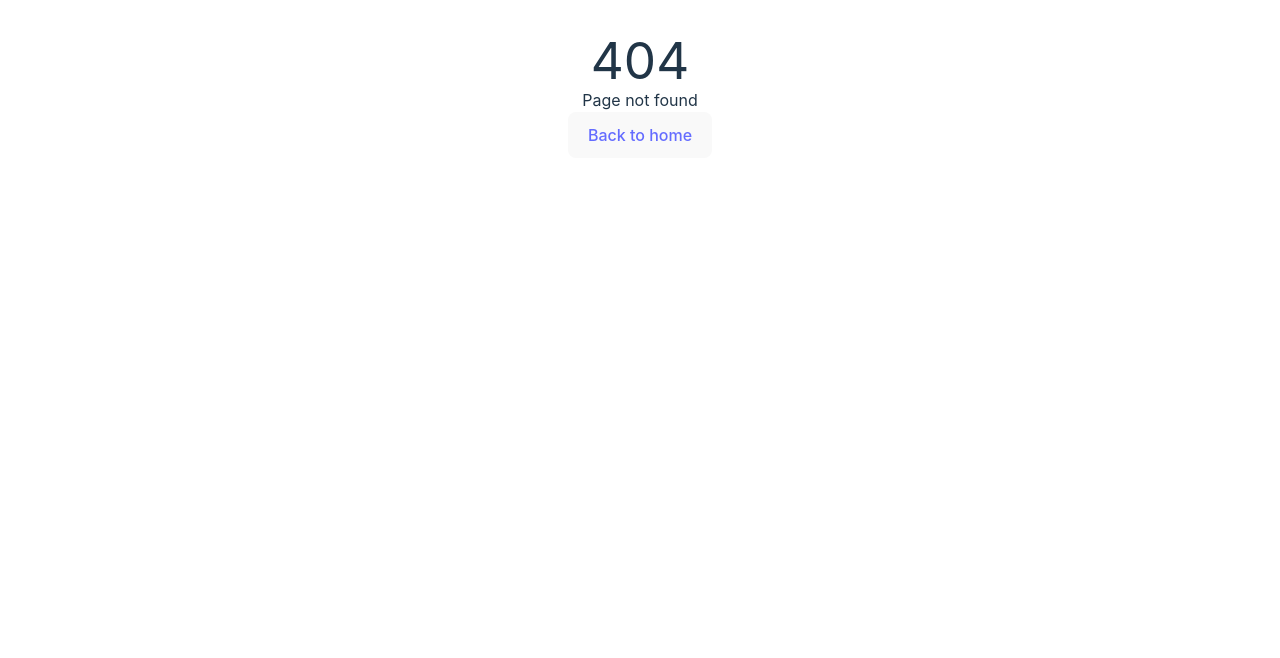
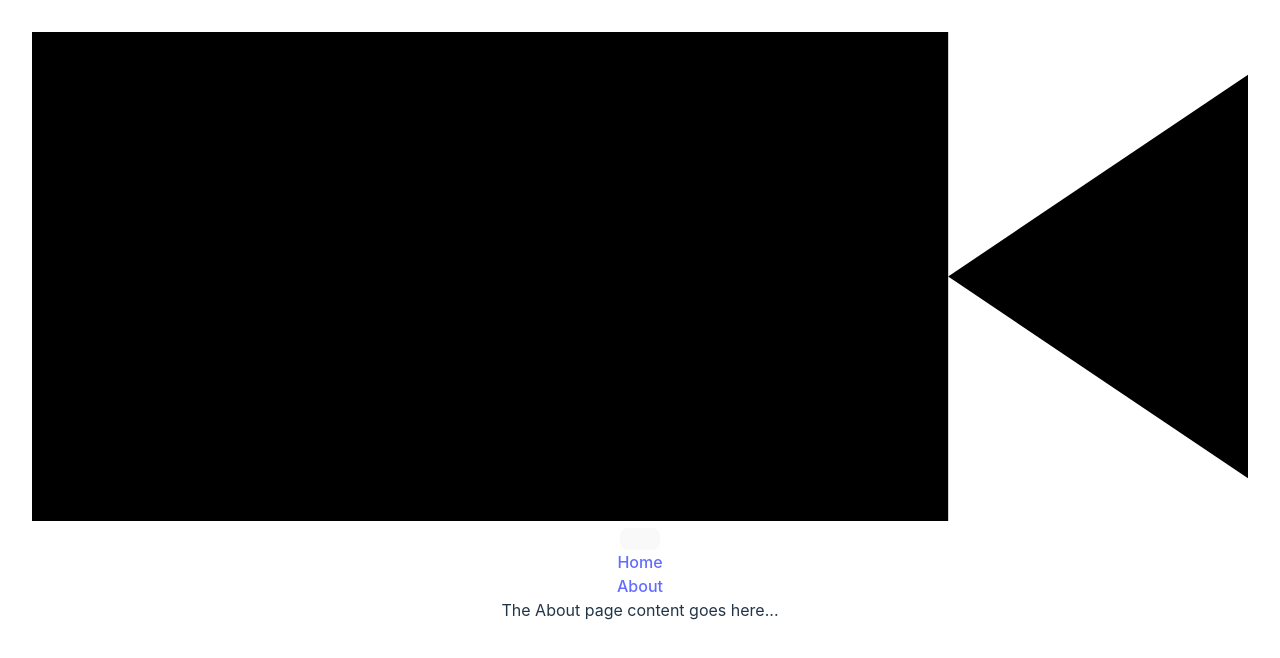
Before and after one commit to gianantoniopini/vite-vue-js-shaka-player, a Vue app: page /#/about in a window 1280 px wide. Before the commit this address had no page. Shown: the top 658 px of the page. Built offline with nearby package versions, Linux system fonts and the light colour scheme.

Commit message:
feat(about): add initial version of About view

```diff
--- a/src/components/TheNavbar.vue
+++ b/src/components/TheNavbar.vue
@@ -38,6 +38,9 @@ const toggleMenu = () => {
       <li>
         <RouterLink :to="{ name: 'Home' }">Home</RouterLink>
       </li>
+      <li>
+        <RouterLink :to="{ name: 'About' }">About</RouterLink>
+      </li>
     </ul>
   </nav>
 </template>
--- a/src/router/index.js
+++ b/src/router/index.js
@@ -1,11 +1,13 @@
 import { createWebHashHistory, createRouter } from 'vue-router'
 
 import Home from '@/views/Home.vue'
+import About from '@/views/About.vue'
 import WatchVideo from '@/views/WatchVideo.vue'
 import PageNotFound from '@/views/PageNotFound.vue'
 
 const routes = [
   { path: '/', name: 'Home', component: Home },
+  { path: '/about', name: 'About', component: About },
   { path: '/watch/:id', name: 'WatchVideo', component: WatchVideo },
   { path: '/:catchAll(.*)*', name: 'NotFound', component: PageNotFound }
 ]
--- /dev/null
+++ b/src/views/About.vue
@@ -0,0 +1,7 @@
+<script setup>
+import DefaultLayout from '@/layouts/DefaultLayout.vue'
+</script>
+
+<template>
+  <DefaultLayout> The About page content goes here... </DefaultLayout>
+</template>
```
